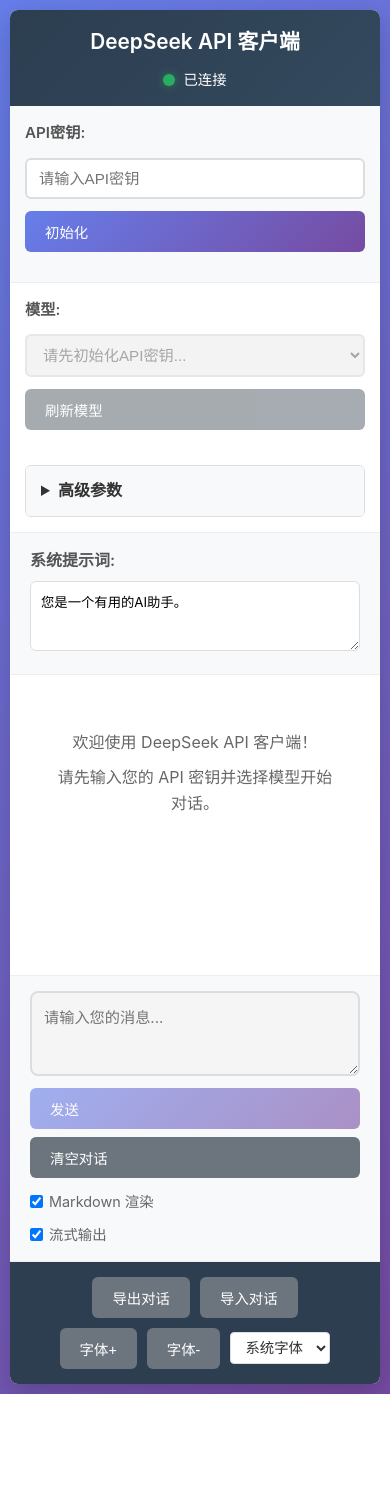
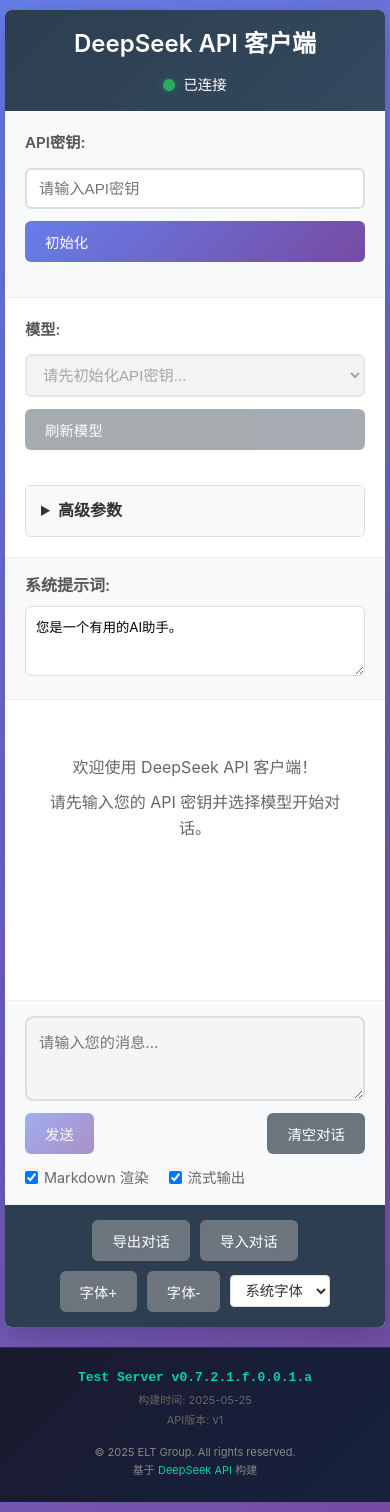
Before and after one commit to ELT17604/DeepSeek-API-Client, a Flask app: page / in a window 390 px wide. Before the commit the page ends 1394 px from the top, so only its background shows below. Run offline with Flask 2, Linux system fonts and the light colour scheme; data that the repository does not hold is empty.

Commit message:
update html css

```diff
--- a/rev/web_0.7.2.1_f0.0.1/web/deepseek-web-app/run.py
+++ b/rev/web_0.7.2.1_f0.0.1/web/deepseek-web-app/run.py
@@ -167,7 +167,14 @@ class DeepSeekAPIClient:
 @app.route('/')
 def index():
     """主页面"""
-    return render_template('index.html')
+    version_info = {
+        'version': '0.7.2.1.f.0.0.1.a',
+        'build_date': '2025-05-25',
+        'server': 'Test Server',
+        'api_version': 'v1',
+        'author': 'ELT Group'
+    }
+    return render_template('index.html', version=version_info)
 
 @app.route('/api/initialize', methods=['POST'])
 def initialize_api():
--- a/rev/web_0.7.2.1_f0.0.1/web/deepseek-web-app/static/css/style.css
+++ b/rev/web_0.7.2.1_f0.0.1/web/deepseek-web-app/static/css/style.css
@@ -21,10 +21,13 @@ body {
     line-height: 1.6;
     min-height: 100vh;
     padding: 20px 0;
+    display: flex;
+    flex-direction: column;
 }
 
 .container {
-    max-width: 1200px;
+    width: calc(100% - 40px); /* 使用相对宽度，两边留20px边距 */
+    max-width: none; /* 移除固定最大宽度限制 */
     margin: 0 auto;
     background: white;
     border-radius: 12px;
@@ -718,6 +721,67 @@ section:last-child {
     margin: 10px 0;
 }
 
+/* Footer 样式 */
+.footer {
+    margin-top: 30px; /* 与主容器保持距离 */
+    padding: 20px 0;
+    background: linear-gradient(135deg, #1a1a2e, #16213e);
+    border-top: 1px solid #333;
+    color: #888;
+    font-size: 12px;
+    width: 100%;
+}
+
+.footer-content {
+    max-width: none; /* 移除最大宽度限制，跟随容器宽度 */
+    width: calc(100% - 40px); /* 与主容器保持相同的边距 */
+    margin: 0 auto;
+    padding: 0 20px;
+    display: flex;
+    justify-content: space-between;
+    align-items: center;
+    flex-wrap: wrap;
+}
+
+.version-info {
+    display: flex;
+    flex-direction: column;
+    gap: 3px;
+}
+
+.version {
+    font-weight: 600;
+    color: #00d4aa;
+    font-family: 'Courier New', monospace;
+    font-size: 13px;
+}
+
+.build-date, .api-version {
+    color: #666;
+    font-size: 11px;
+}
+
+.copyright {
+    text-align: right;
+    line-height: 1.4;
+}
+
+.copyright p {
+    margin: 0;
+    margin-bottom: 3px;
+}
+
+.copyright a {
+    color: #00d4aa;
+    text-decoration: none;
+    transition: color 0.2s;
+}
+
+.copyright a:hover {
+    color: #00f5cc;
+    text-decoration: underline;
+}
+
 /* 响应式设计 */
 @media (max-width: 768px) {
     body {
@@ -725,7 +789,8 @@ section:last-child {
     }
 
     .container {
-        margin: 0 10px;
+        width: calc(100% - 20px); /* 移动端减少边距 */
+        margin: 0 auto;
         min-height: calc(100vh - 20px);
         border-radius: 8px;
     }
@@ -800,26 +865,55 @@ section:last-child {
     .input-section {
         padding: 15px 20px;
     }
+
+    .footer {
+        margin-top: 20px; /* 移动端减少上边距 */
+        font-size: 11px;
+    }
+
+    .footer-content {
+        width: calc(100% - 20px); /* 移动端与主容器保持相同边距 */
+        flex-direction: column;
+        text-align: center;
+        gap: 15px;
+    }
+
+    .copyright {
+        text-align: center;
+    }
 }
 
 @media (max-width: 480px) {
-    .header h1 {
-        font-size: 1.3rem;
+    .container {
+        width: calc(100% - 10px); /* 小屏幕进一步减少边距 */
+        border-radius: 6px;
     }
 
-    section {
-        padding: 15px;
+    .footer-content {
+        width: calc(100% - 10px); /* 小屏幕与主容器保持相同边距 */
+    }
+}
+
+/* 超宽屏幕优化 */
+@media (min-width: 1400px) {
+    .container {
+        width: calc(100% - 80px); /* 超宽屏幕增加边距以保持美观 */
+        max-width: 1600px; /* 设置合理的最大宽度 */
     }
 
-    .input-buttons {
-        flex-direction: column;
-        gap: 8px;
+    .footer-content {
+        width: calc(100% - 80px); /* 超宽屏幕与主容器保持相同边距 */
+    }
+}
+
+@media (min-width: 1800px) {
+    .container {
+        width: calc(100% - 120px);
+        max-width: 1800px;
     }
 
-    .render-controls {
-        flex-direction: column;
-        align-items: flex-start;
-        gap: 10px;
+    .footer-content {
+        width: calc(100% - 120px);
     }
 }
 
--- a/rev/web_0.7.2.1_f0.0.1/web/deepseek-web-app/templates/index.html
+++ b/rev/web_0.7.2.1_f0.0.1/web/deepseek-web-app/templates/index.html
@@ -148,6 +148,21 @@
         </div>
     </div>
 
+    <!-- 页脚区域 -->
+    <footer class="footer">
+        <div class="footer-content">
+            <div class="version-info">
+                <span class="version">{{ version.server }} v{{ version.version }}</span>
+                <span class="build-date">构建时间: {{ version.build_date }}</span>
+                <span class="api-version">API版本: {{ version.api_version }}</span>
+            </div>
+            <div class="copyright">
+                <p>&copy; 2025 {{ version.author }}. All rights reserved.</p>
+                <p>基于 <a href="https://www.deepseek.com" target="_blank">DeepSeek API</a> 构建</p>
+            </div>
+        </div>
+    </footer>
+
     <!-- JavaScript 文件引入 -->
     <script src="/static/js/crypto.js"></script>
     <script src="/static/js/markdown.js"></script>
```
